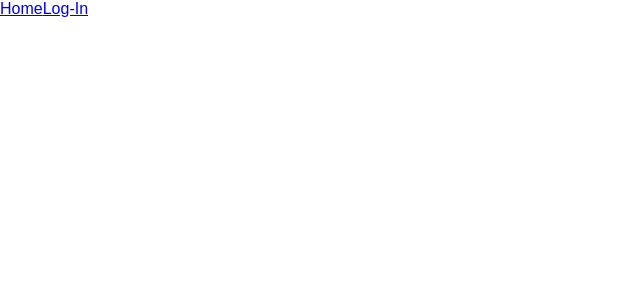
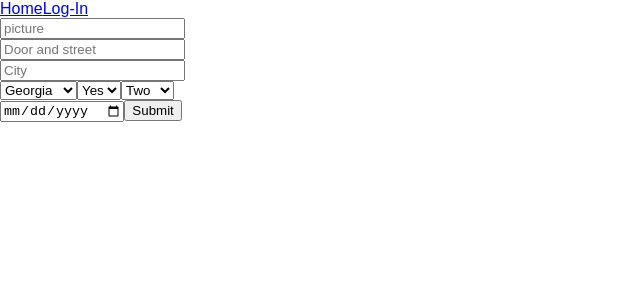
Before and after one commit to starryknight/aspen-cottage-holidays, a React (Create React App) app in the folder client/: page /users/1/cabins/1/edit in a window 1280 px wide. Shown: the top 300 px of the page, without its empty margins (0-640 px from the left). Built offline with nearby package versions, Linux system fonts and the light colour scheme; no server answers.

Commit message:
made update form for cabin

```diff
--- a/client/src/App.js
+++ b/client/src/App.js
@@ -7,6 +7,7 @@ import UserPage from './components/UserPage'
 import CabinsPage from './components/CabinsPage'
 import ActivityPage from './components/ActivityPage'
 import NewCabinPage from './components/NewCabinPage'
+import EditCabinPage from './components/EditCabinPage';
 
 class App extends Component {
   state = {
@@ -43,6 +44,7 @@ class App extends Component {
             <Route  exact path="/users/:userId/cabins" component={CabinsPage} />
             <Route  exact path="/users/:userId/cabins/new" component={NewCabinPage} />
             <Route  exact path="/users/:userId/cabins/:cabinId/activity" component={ActivityPage} />
+            <Route  exact path="/users/:userId/cabins/:cabinId/edit" component={EditCabinPage} />
           <Route  exact path="/users/:userId/cabins/:cabinId/activity" component={ActivityPage} />
           </Switch>
         </div>
--- a/client/src/components/CabinsPage.js
+++ b/client/src/components/CabinsPage.js
@@ -23,16 +23,7 @@ class CabinPage extends Component {
             this.setState({ user: res.data.user });
         });
     }
-    updateCabin = (cabinId) => {
-        const userId = this.props.match.params.userId
-        const cabinToSend = this.state.cabins.find(cabin => cabin._id === cabinId)
-        axios.patch(`/api/users/${userId}/cabins/${cabinId}`, cabinToSend).then((res) => {
-          this.setState({
-            user: res.data.user,
-            cabins: res.data.user.cabins
-          })
-        })
-      }
+
 }
   render(){
     const user = this.state.user || {};
@@ -43,6 +34,8 @@ class CabinPage extends Component {
             {cabin.state}
             <img src={cabin.picture} />
             <Link to={`cabins/${cabin._id}/activity`}>Activities</Link>
+            <br/>
+            <Link to={`cabins/${cabin._id}/edit`}>Update Cabin</Link>
             <button onClick={() => this.handleDelete(cabin._id)}>Delete</button>
           </li>
       );
@@ -53,6 +46,7 @@ class CabinPage extends Component {
         <p>Cabin Page</p>
         {this.state.user.cabins ? <div>{listOfCabins}</div> : null}
         <Link to={`cabins/new`}>New Cabin</Link>
+
       </div>
     );
   }
--- /dev/null
+++ b/client/src/components/EditCabinPage.js
@@ -0,0 +1,87 @@
+import React, { Component } from "react";
+import axios from 'axios'
+
+class EditCabinPage extends Component {
+  state = {
+    user: {}
+  };
+  componentDidMount() {
+    if (this.props.match.params) {
+      const userId = this.props.match.params.userId;
+      // console.log(userId)
+      axios.get(`/api/users/${userId}`).then(res => {
+        this.setState({ user: res.data });
+      });
+    }
+  }
+
+  updateCabin = cabinId => {
+    const userId = this.props.match.params.userId;
+    const cabinToSend = this.state.cabins.find(cabin => cabin._id === cabinId);
+    axios
+      .patch(`/api/users/${userId}/cabins/${cabinId}`, cabinToSend)
+      .then(res => {
+        this.setState({
+          user: res.data.user,
+          cabins: res.data.user.cabins
+        });
+      });
+  };
+
+  render() {
+    return (
+      <div>
+        <form onSubmit={this.updateCabin}>
+          <input
+            placeholder="picture"
+            type="text"
+            name="picture"
+            // value={this.state.picture}
+            // onChange={this.handleChange}
+          />
+          <br />
+          <input
+            placeholder="Door and street"
+            type="text"
+            name="address"
+            // value={}
+            // onChange={this.handleChange}
+          />
+          <br />
+          <input
+            placeholder="City"
+            type="text"
+            name="city"
+            // value={this.state.password}
+            // onChange={this.handleChange}
+          />
+          <br />
+          <select name="state" id="">
+            <option value="georgia">Georgia</option>
+            <option value="colorado">Colorado</option>
+            <option value="arizona">Arizona</option>
+            <option value="mexico">Mexico</option>
+          </select>
+
+          <select name="smoking" id="">
+            <option value="true">Yes</option>
+            <option value="false">No</option>
+          </select>
+
+          <select name="limit" id="">
+            <option value="2">Two</option>
+            <option value="4">Four</option>
+            <option value="6">Six</option>
+            <option value="8">Eight</option>
+          </select>
+          <br />
+          <input type="date" />
+
+          <button type="submit">Submit</button>
+        </form>
+      </div>
+    );
+  }
+}
+
+export default EditCabinPage;
```
